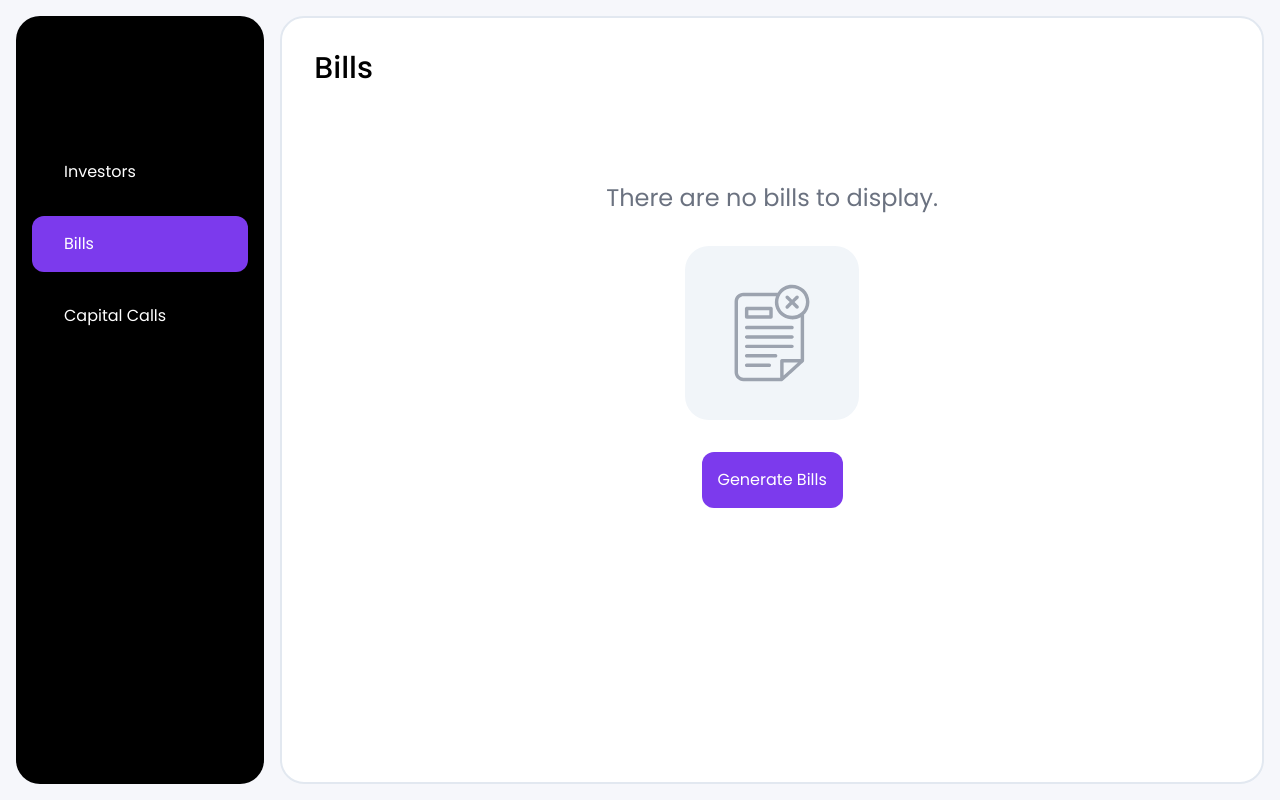
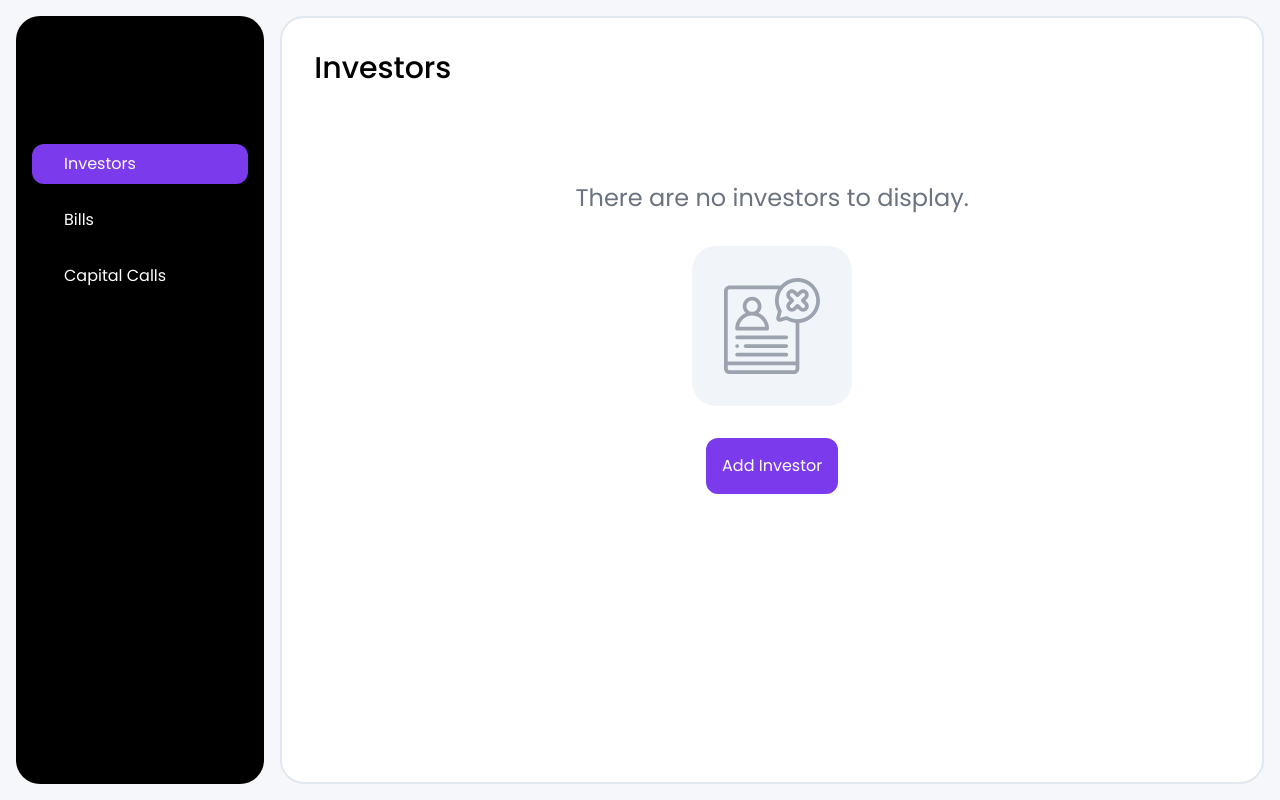
Before and after one commit to moustaphboss/archimed, a React (Create React App) app in the folder client/: page / in a window 1280 px wide. Built offline with nearby package versions, Linux system fonts and the light colour scheme.

Commit message:
Setting up types and interfaces

```diff
--- a/client/src/App.tsx
+++ b/client/src/App.tsx
@@ -13,7 +13,7 @@ const SECTIONS: Record<SectionKeys, React.FC> = {
 };
 
 function App() {
-  const [activeTab, setActiveTab] = useState<SectionKeys>("Bills");
+  const [activeTab, setActiveTab] = useState<SectionKeys>("Investors");
 
   const ActiveComponent = SECTIONS[activeTab];
 
--- a/client/src/components/NavButton.tsx
+++ b/client/src/components/NavButton.tsx
@@ -18,7 +18,7 @@ const NavButton: React.FC<NavButtonProps> = ({
 }) => {
   return (
     <button
-      className={`flex items-center w-full mb-4 p-4 rounded-xl ${
+      className={`flex items-center w-full mb-4 px-4 py-2 rounded-xl ${
         activeTab === tabKey ? "bg-violet-600" : "hover:bg-gray-800"
       }`}
       onClick={() => setActiveTab(tabKey)}
--- a/client/src/components/sections/BillsSection.tsx
+++ b/client/src/components/sections/BillsSection.tsx
@@ -1,11 +1,11 @@
 import React, { useState } from "react";
-import { Bill } from "../../utils/types";
+import { Bill } from "../../utils/interfaces";
 import { Table } from "flowbite-react";
 
 const BILLS = [
-  { id: 1, type: "B2024001", amount: 100 },
-  { id: 2, type: "B2024002", amount: 150 },
-  { id: 3, type: "B2024003", amount: 200 },
+  { id: 1, type: "B2024001", amount: 100, investor_id: 1, validated: true },
+  { id: 2, type: "B2024002", amount: 150, investor_id: 1, validated: true },
+  { id: 3, type: "B2024003", amount: 200, investor_id: 1, validated: true },
 ];
 
 export default function BillsSection() {
@@ -18,7 +18,7 @@ export default function BillsSection() {
 
   return (
     <>
-      <h1 className="text-3xl font-medium">Bills</h1>
+      <h1 className="text-2xl font-medium">Bills</h1>
       {hasBills ? (
         <div className="mt-4">
           <Table>
--- a/client/src/components/sections/CapitalCallsSection.tsx
+++ b/client/src/components/sections/CapitalCallsSection.tsx
@@ -3,7 +3,7 @@ import React from "react";
 export default function CapitalCallsSection() {
   return (
     <>
-      <h1 className="text-xl font-semibold">Capital Calls</h1>
+      <h1 className="text-3xl font-medium">Capital Calls</h1>
     </>
   );
 }
--- a/client/src/components/sections/InvestorsSection.tsx
+++ b/client/src/components/sections/InvestorsSection.tsx
@@ -1,5 +1,5 @@
 import React, { useState } from "react";
-import { Investor } from "../../utils/types";
+import { Investor } from "../../utils/interfaces";
 import { Table } from "flowbite-react";
 
 const INVESTORS: Investor[] = [
@@ -8,7 +8,6 @@ const INVESTORS: Investor[] = [
     first_name: "John",
     last_name: "Doe",
     email: "john.doe@example.com",
-    iban: "DE89370400440532013000",
     amount_invested: 10000,
   },
   {
@@ -16,7 +15,6 @@ const INVESTORS: Investor[] = [
     first_name: "Jane",
     last_name: "Smith",
     email: "jane.smith@example.com",
-    iban: "FR1420041010050500013M02606",
     amount_invested: 15000,
   },
   {
@@ -24,7 +22,6 @@ const INVESTORS: Investor[] = [
     first_name: "Alice",
     last_name: "Johnson",
     email: "alice.johnson@example.com",
-    iban: "GB29NWBK60161331926819",
     amount_invested: 20000,
   },
   {
@@ -32,7 +29,6 @@ const INVESTORS: Investor[] = [
     first_name: "Bob",
     last_name: "Brown",
     email: "bob.brown@example.com",
-    iban: "IT60X0542811101000000123456",
     amount_invested: 25000,
   },
   {
@@ -40,7 +36,6 @@ const INVESTORS: Investor[] = [
     first_name: "Charlie",
     last_name: "Davis",
     email: "charlie.davis@example.com",
-    iban: "ES9121000418450200051332",
     amount_invested: 30000,
   },
 ];
@@ -64,7 +59,6 @@ export default function InvestorsSection() {
               <Table.HeadCell>First Name</Table.HeadCell>
               <Table.HeadCell>Last Name</Table.HeadCell>
               <Table.HeadCell>Email</Table.HeadCell>
-              <Table.HeadCell>IBAN</Table.HeadCell>
               <Table.HeadCell>Amount Invested</Table.HeadCell>
             </Table.Head>
             <Table.Body>
@@ -74,7 +68,6 @@ export default function InvestorsSection() {
                   <Table.Cell>{investor.first_name}</Table.Cell>
                   <Table.Cell>{investor.last_name}</Table.Cell>
                   <Table.Cell>{investor.email}</Table.Cell>
-                  <Table.Cell>{investor.iban}</Table.Cell>
                   <Table.Cell>{investor.amount_invested}</Table.Cell>
                 </Table.Row>
               ))}
@@ -136,7 +129,7 @@ export default function InvestorsSection() {
             onClick={() => generateInvestors()}
             className=" bg-violet-600 hover:bg-violet-700 text-white p-4 rounded-xl"
           >
-            Generate Investors
+            Add Investor
           </button>
         </div>
       )}
--- /dev/null
+++ b/client/src/utils/interfaces.ts
@@ -0,0 +1,28 @@
+import { Status } from "./types";
+
+export interface Investor {
+  id: number;
+  first_name: string;
+  last_name: string;
+  email: string;
+  amount_invested: number;
+}
+
+export interface Bill {
+  id: number;
+  investor_id: number;
+  type: string;
+  amount: number;
+  validated: boolean;
+}
+
+export interface CapitalCall {
+  id: number;
+  investor_id: number;
+  iban: string;
+  total_amount: number;
+  due_date: string;
+  status: Status;
+  bills: Bill[];
+  date: string;
+}
```
Also changed, not shown: client/src/utils/types.ts (+1 -14 lines), 1 other file (tests, documents, lock files or other folders).
